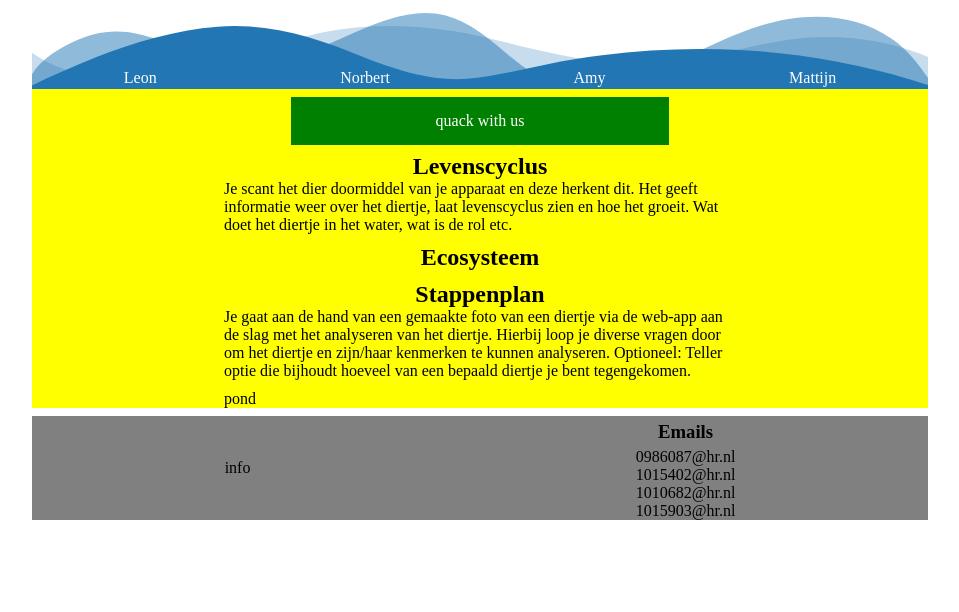
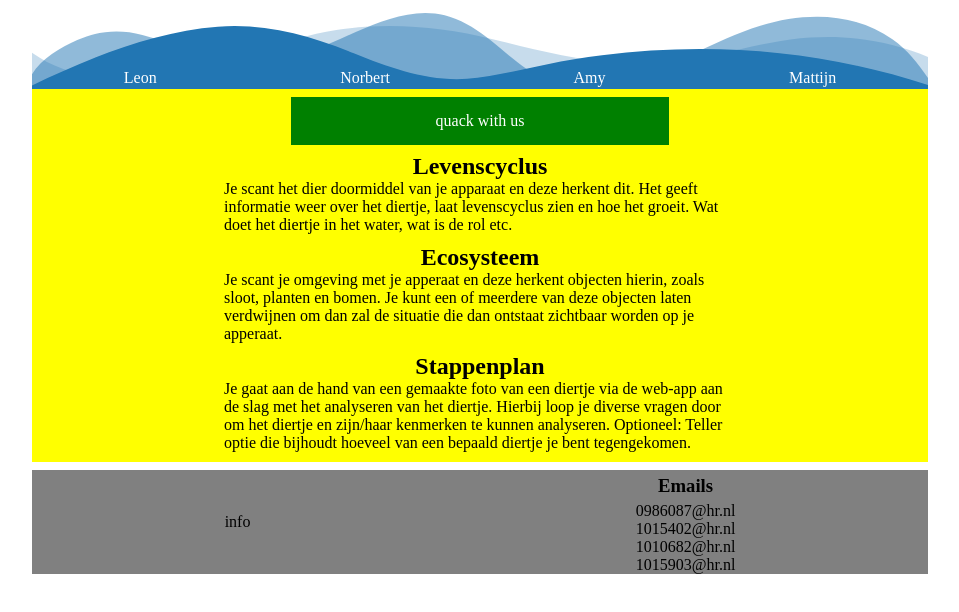
Before and after one commit to Team-Eendt/onepager, a plain HTML site: page src/index.html in a window 1280 px wide. Shown: the part 58-670 px from the top of the page, without its empty margins (160-1119 px from the left). Drawn offline with Linux system fonts and the light colour scheme.

Commit message:
updated pond styling and added text

```diff
--- a/src/css/main.css
+++ b/src/css/main.css
@@ -82,6 +82,10 @@ main {
     text-align: center;
 }
 
+#pond {
+    display: none;
+}
+
 #emails h3 {
     margin: auto auto;
     padding: 5px 0px;
--- a/src/index.html
+++ b/src/index.html
@@ -49,7 +49,8 @@
             <div class="concept">
                 <h2>Ecosysteem</h2>
                 <p>
-
+                    Je scant je omgeving met je apperaat en deze herkent objecten hierin, zoals sloot, planten en bomen.
+                    Je kunt een of meerdere van deze objecten laten verdwijnen om dan zal de situatie die dan ontstaat zichtbaar worden op je apperaat.
                 </p>
             </div>
             <div class="concept">
@@ -60,7 +61,7 @@
                     Optioneel: Teller optie die bijhoudt hoeveel van een bepaald diertje je bent tegengekomen.
                 </p>
             </div>
-            <div div>pond</div>
+            <div id="pond">pond</div>
         </section>
 
     </main>
```
